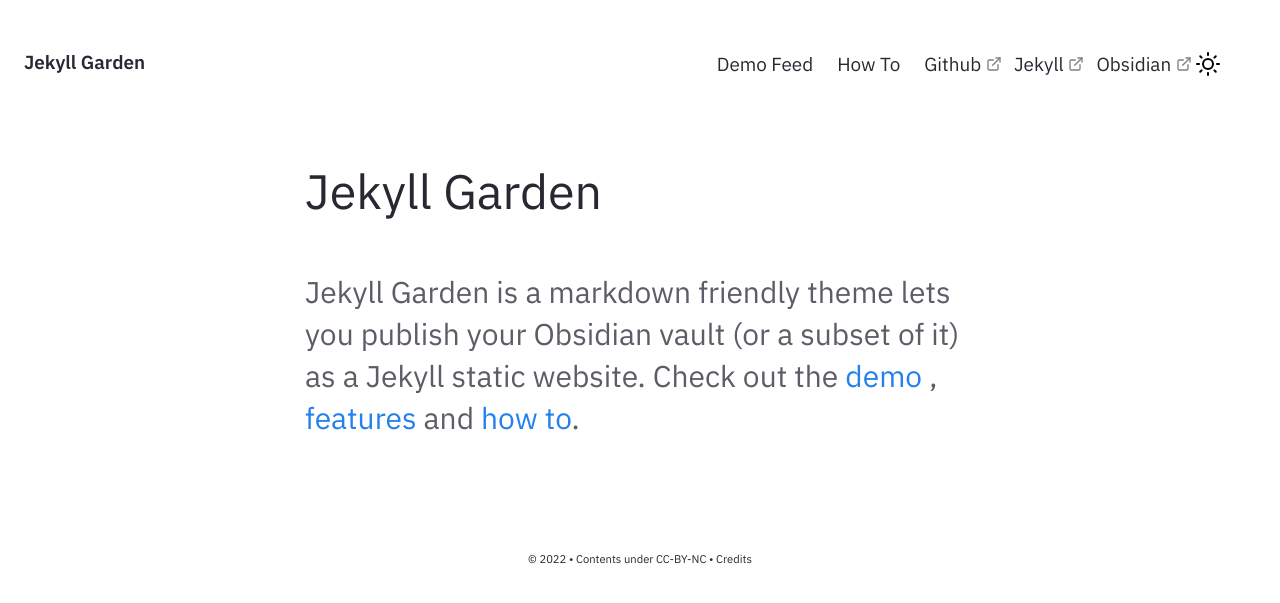
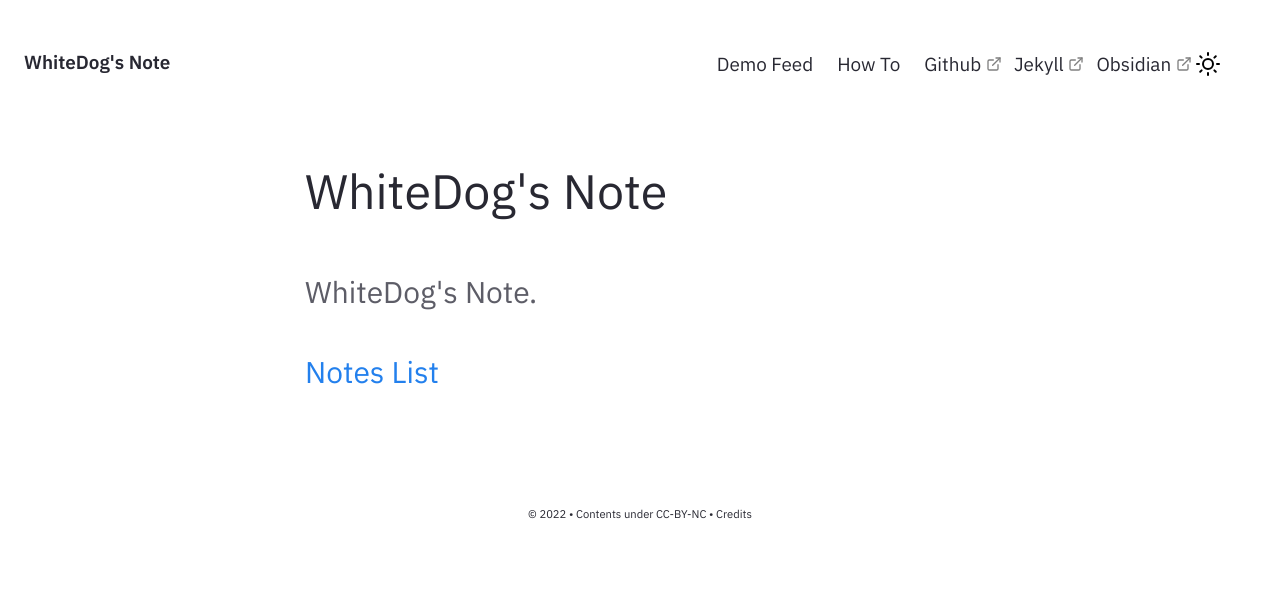
Before and after one commit to xiaobaigou1000/xiaobaigou1000.github.io, a Jekyll site: the page built from pages/index.md, in a window 1280 px wide. Shown: the top 603 px of the page. Built offline with Jekyll 4.4.1, drawn with Linux system fonts in a browser that asks for light colours.

Commit message:
setup homepage

```diff
--- a/_config.yml
+++ b/_config.yml
@@ -27,8 +27,8 @@ baseurl: ""
 
 # Website Header, Description, Footer year and text.
 # If you are deleting this, make sure you remove it from HTML files too
-heading: Jekyll Garden # Change this
-content: Obsidian ready Jekyll Theme
+heading: WhiteDog's Note
+content: WhiteDog's Note
 copyright:
   year: © 2022
   msg: Contents under CC-BY-NC
--- a/_includes/Homepage.html
+++ b/_includes/Homepage.html
@@ -1,7 +1,9 @@
 <div class="home-intro">
-    <div class="jumbo">{{site.heading}} </div>
-    <div class="home-sub-text"> <h3>
-        Jekyll Garden is a markdown friendly theme lets you publish your Obsidian vault (or a subset of it) as a Jekyll static website.
-        Check out the <a href="{{'/notes' | relative_url}}"> demo </a>, <a href="{{'/post/features' | relative_url}}"> features </a> and <a href="{{'/post/how-to' | relative_url}}"> how to</a>.
-        </h3>
-</div> </div>
+  <div class="jumbo">{{site.heading}}</div>
+  <div class="home-sub-text">
+    <h3>WhiteDog's Note.</h3>
+    <h3>
+      <a href="xiaobaigou.github.io/notes">Notes List</a>
+    </h3>
+  </div>
+</div>
```
